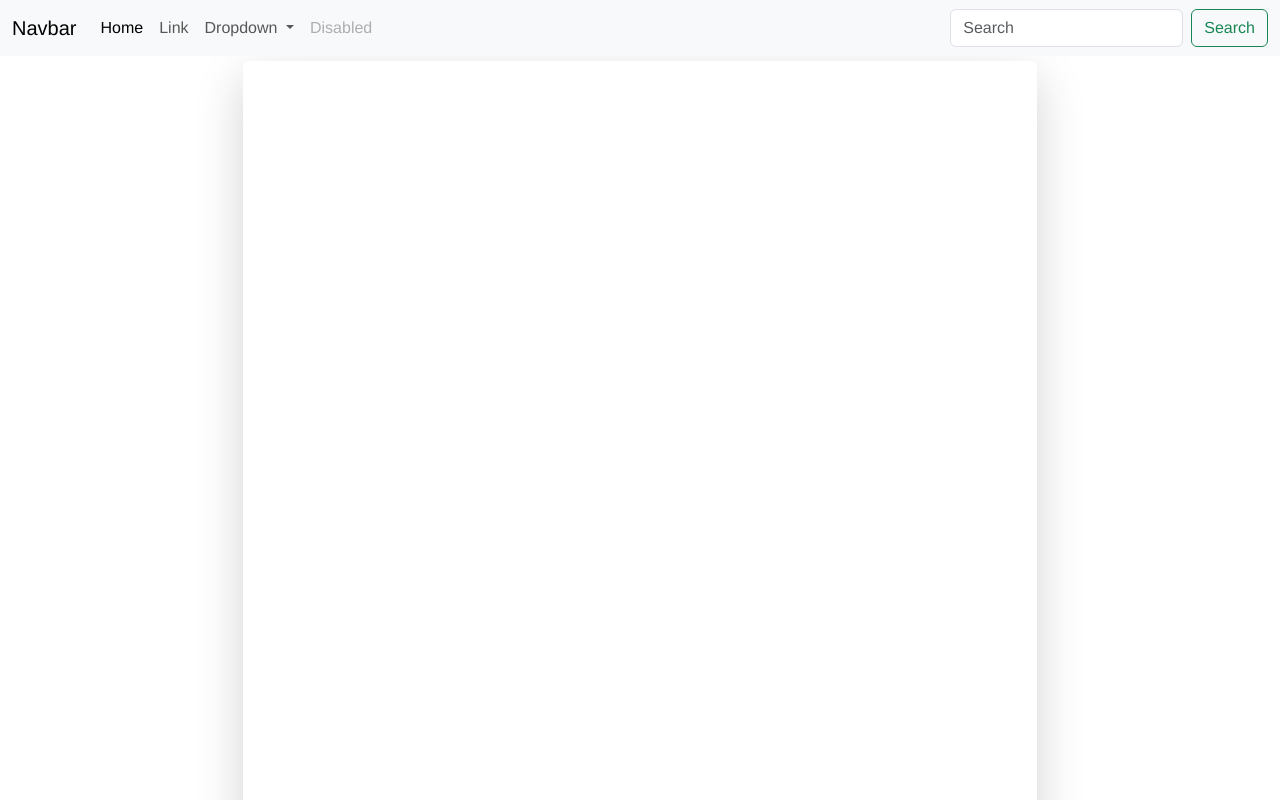
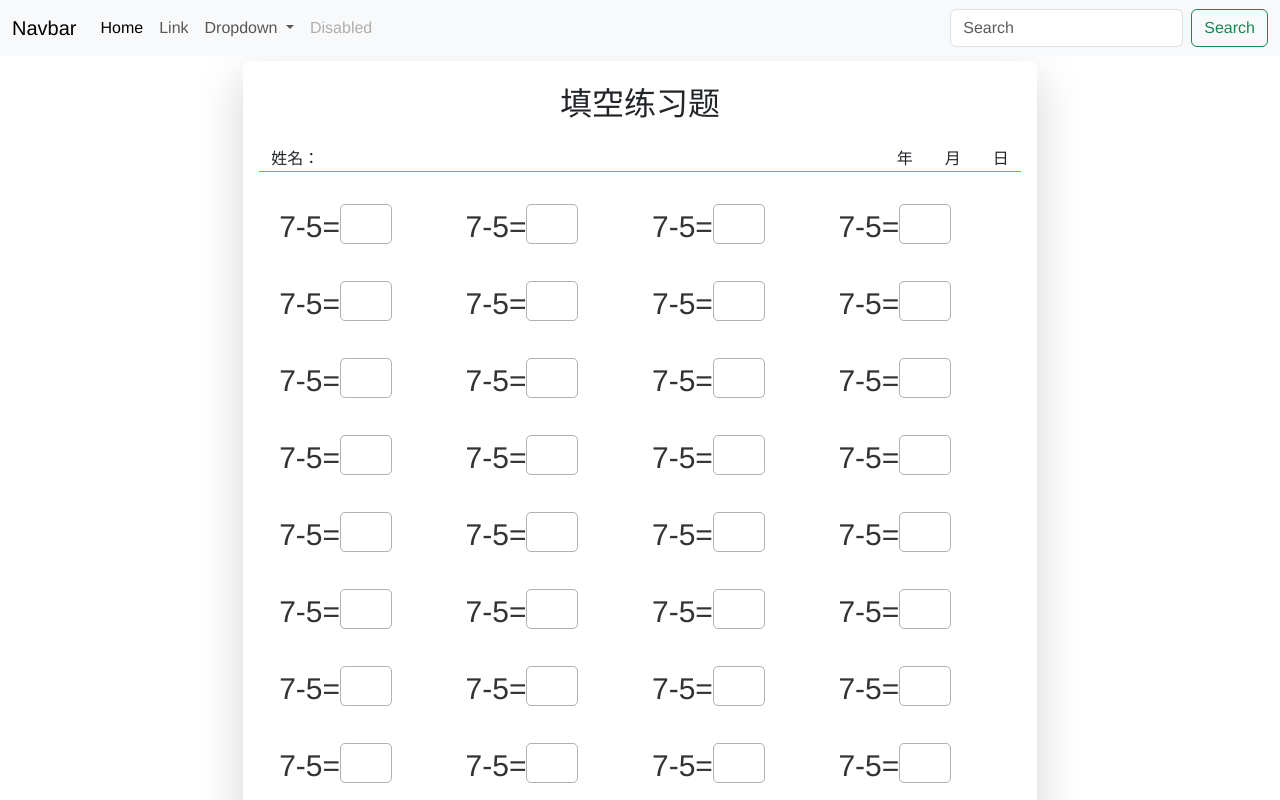
Before and after one commit to allxiao/exercise-generator, a Vue app: page / in a window 1280 px wide. Shown: the top 800 px of the page. Built offline with nearby package versions, Linux system fonts and the light colour scheme.

Commit message:
exercise layout

```diff
--- a/src/App.vue
+++ b/src/App.vue
@@ -37,7 +37,7 @@
   </nav>
   <div class="container-fluid d-flex align-items-center justify-content-center">
     <div id="main-page" class="shadow-lg rounded">
-
+      <PlusExercise title="填空练习题"></PlusExercise>
     </div>
   </div>
 </template>
@@ -46,10 +46,12 @@
 import { defineComponent } from 'vue'
 import 'bootstrap/dist/css/bootstrap.min.css'
 import 'bootstrap'
+import PlusExercise from '@/components/PlusExercise.vue'
 
 export default defineComponent({
   name: 'App',
   components: {
+    PlusExercise
   }
 })
 </script>
--- /dev/null
+++ b/src/components/PlusExercise.vue
@@ -0,0 +1,40 @@
+<script lang="ts">
+import { defineComponent } from 'vue'
+
+import SingleQuestion from '@/components/SingleQuestion.vue'
+
+export default defineComponent({
+  name: 'PlusExercise',
+  props: {
+    title: String
+  },
+  components: {
+    SingleQuestion
+  }
+})
+</script>
+
+<template>
+  <div class="container">
+    <h2 class="text-center m-4">{{ title }}</h2>
+    <div id="student-info" class="row mt-4 mb-4 ms-1 me-1">
+      <div class="col-2">姓名：</div>
+      <div class="col-6"></div>
+      <div class="col-4 text-end">&emsp;&emsp;年&emsp;&emsp;月&emsp;&emsp;日</div>
+    </div>
+    <div class="container">
+      <div class="row questions-row" v-for="r in 12" :key="r">
+        <SingleQuestion v-for="i in 4" :key="i"></SingleQuestion>
+      </div>
+    </div>
+  </div>
+</template>
+
+<style scoped>
+#student-info {
+  border-bottom: 1px solid #e4803e;
+}
+.questions-row {
+  margin: 32px 0;
+}
+</style>
--- /dev/null
+++ b/src/components/SingleQuestion.vue
@@ -0,0 +1,27 @@
+<script lang="ts">
+import { defineComponent } from 'vue'
+
+export default defineComponent({
+  name: 'SingleQuestion'
+})
+</script>
+
+<template>
+  <div class="question col-3 d-flex">
+    <div>7-5=</div><div class="blank-box"></div>
+  </div>
+</template>
+
+<style scoped>
+.question {
+  font-size: 30px;
+  color: #333333;
+}
+.blank-box {
+  width: 52px;
+  height: 40px;
+  border: 1px solid #33333360;
+  display: inline-block;
+  border-radius: 5px;
+}
+</style>
```
